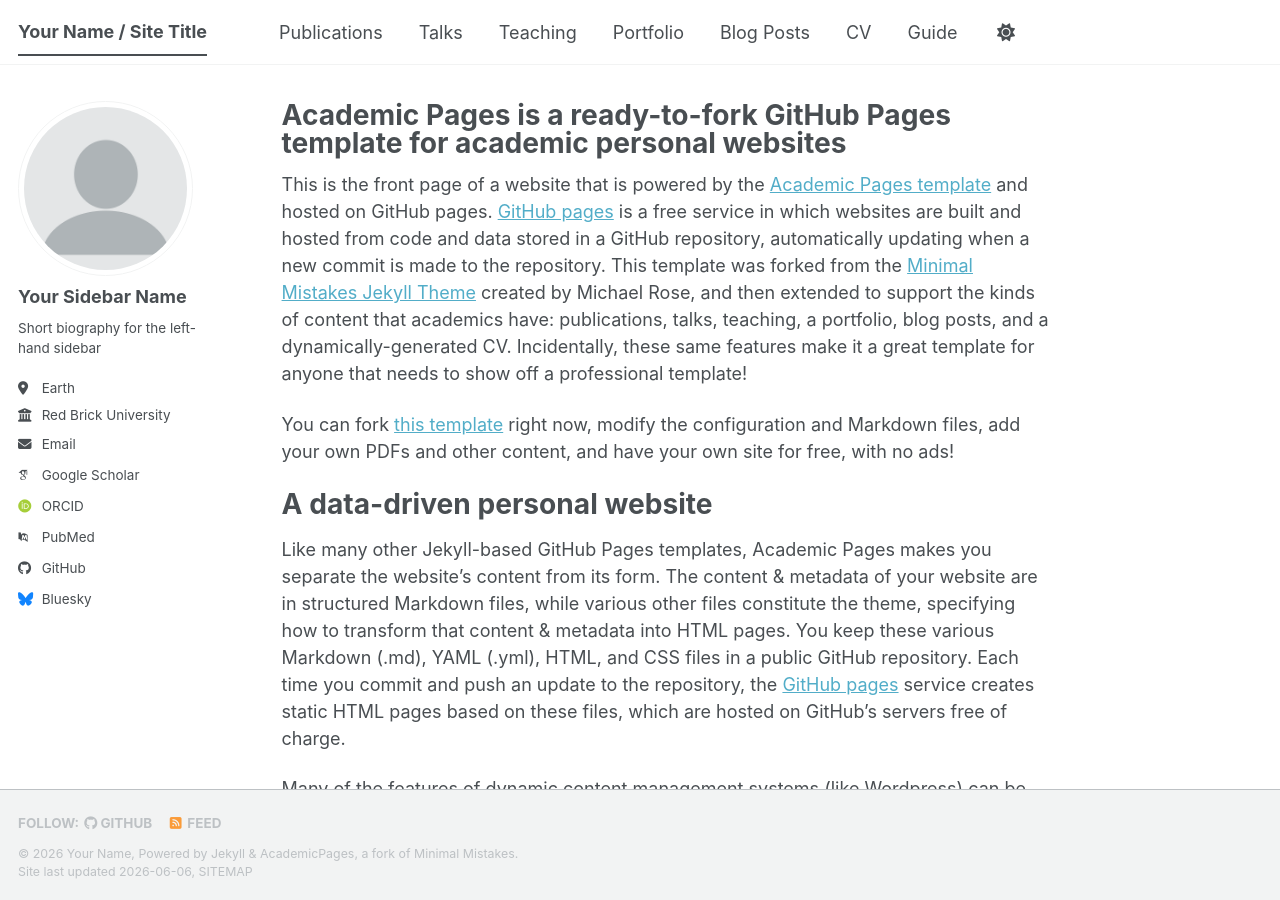
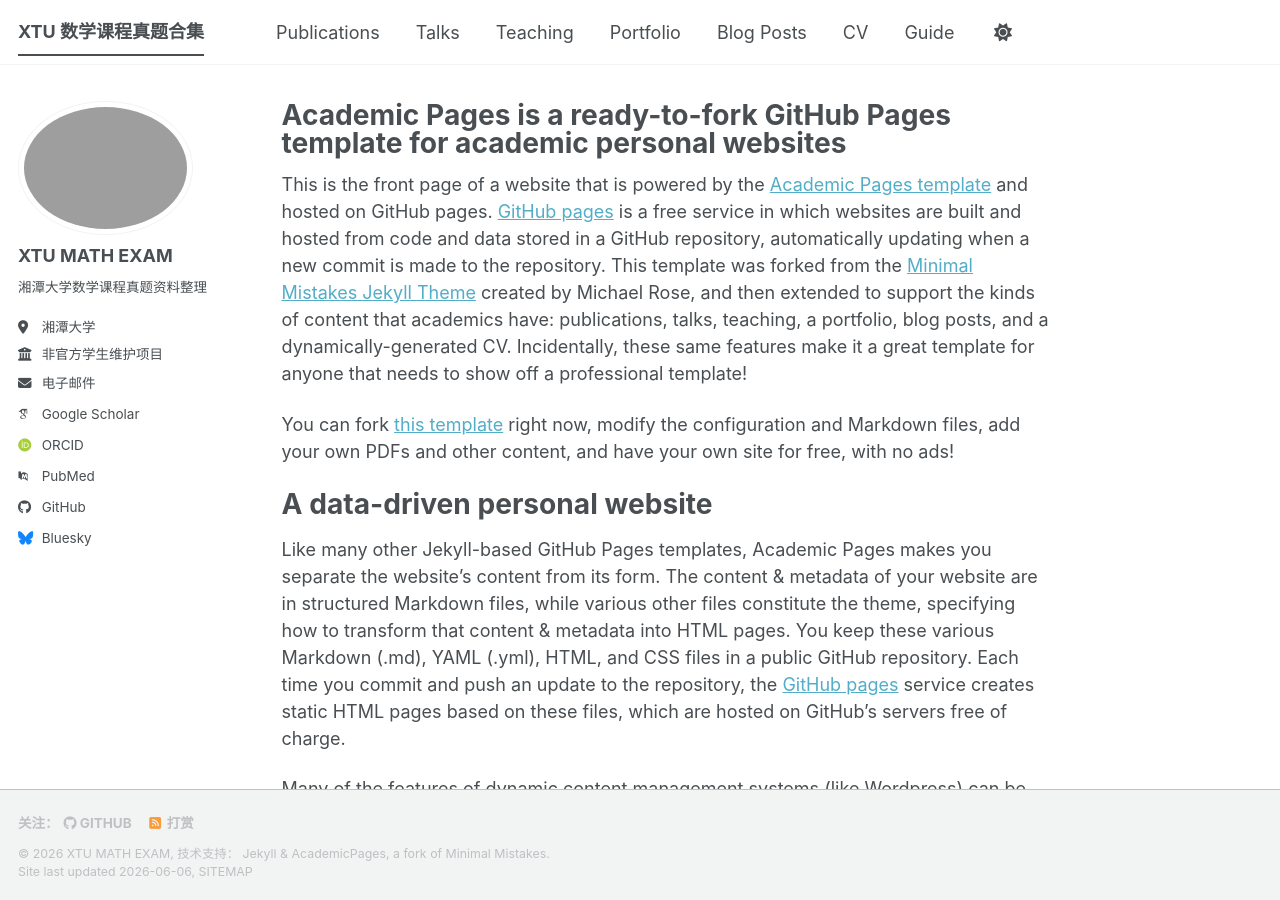
Before and after one commit to xtu-math/xtu_math_exam.github.io, a Jekyll site: the page built from _pages/about.md, in a window 1280 px wide and 900 px high. Built offline with Jekyll 4.4.1, drawn with Linux system fonts in a browser that asks for light colours; some web fonts are replaced; a script bundle is joined from its source files by our own code; library files that are not in the unit come from our copies.

Commit message:
Change site locale to Chinese and update author info
Updated site configuration for Chinese locale and modified author details.

```diff
--- a/_config.yml
+++ b/_config.yml
@@ -7,30 +7,30 @@
 # server process.
 
 # Basic Site Settings
-locale                   : "en-US"
+locale                   : "zh-CN"
 site_theme               : "default" # The available themes options are "default", "air", "sunrise", "mint", "dirt" and "contrast"
-title                    : "Your Name / Site Title"
+title                    : "XTU 数学课程真题合集"
 title_separator          : "-"
-name                     : &name "Your Name"
-description              : &description "Your Name's academic portfolio"   # Update this with a general description of your site, this is the default if not overridden by a page
-url                      : https://academicpages.github.io # The base hostname & protocol for your site e.g. "https://[your GitHub username].github.io",
+name                     : &name "XTU MATH EXAM"
+description              : &description "湘潭大学数学相关课程往年试卷、回忆版试题与复习资料整理"   # Update this with a general description of your site, this is the default if not overridden by a page
+url                      : https://xtu-math-exam.github.io # The base hostname & protocol for your site e.g. "https://[your GitHub username].github.io",
                                                            # or if you already have some other page hosted on Github then use "https://[your GitHub username].github.io/[Your Repo Name]"
 baseurl                  : "" # the subpath of your site, e.g. "/blog"
-repository               : "academicpages/academicpages.github.io"
+repository               : "xtu-math/xtu-math-exam.github.io"
 
 # Site Author - The following control what appear as part of the author content on the side bar.
 #               If a field is blank the icon and link will not appear, otherwise it will be shown.
 #               Additional customization can be done by editing /_includes/author-profile.html
 author:
   # Biographic information
-  avatar           : "profile.png"
-  name             : "Your Sidebar Name"
+  avatar           : "logo.png"
+  name             : "XTU MATH EXAM"
   pronouns         : # example: "she/her"
-  bio              : "Short biography for the left-hand sidebar"
-  location         : "Earth"
-  employer         : "Red Brick University"
+  bio              : "湘潭大学数学课程真题资料整理"
+  location         : "湘潭大学"
+  employer         : "非官方学生维护项目"
   uri              : # URL
-  email            : "none@example.org"
+  email            : "hanjiezhou2005@gmail.com"
 
   # Academic websites
   academia         : # URL
```
